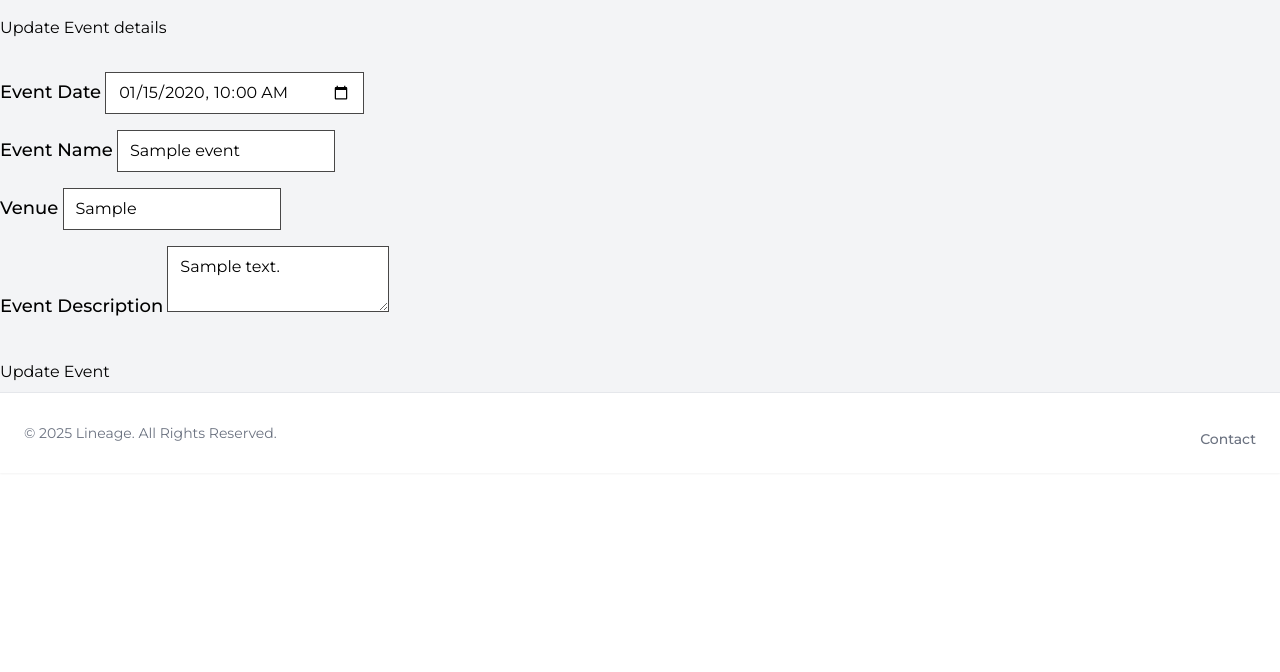
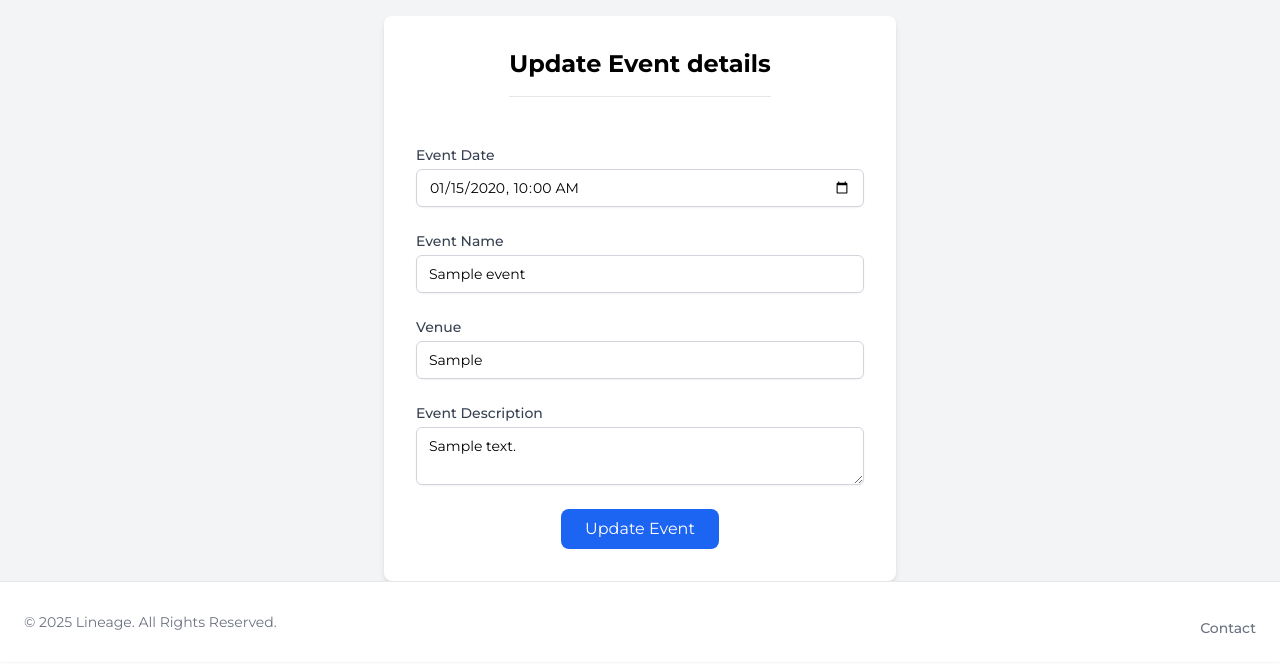
Before and after one commit to joekariuki3/lineage, a Flask app: page /edit/event/1 in a window 1280 px wide. Shown: the part 64-736 px from the top of the page. Run offline with Flask 3, Linux system fonts and the light colour scheme; a user stored in the database is signed in; tables that the repository leaves empty hold one stand-in row (values such as "Sample post"); some libraries are stand-ins or nearby versions.

Commit message:
refactored edit event template to use tailwind style and improve the design

```diff
--- a/templates/edit_event.html
+++ b/templates/edit_event.html
@@ -1,76 +1,88 @@
 {% extends "base.html" %}
 
 {% block content %}
-<div class="content-section container col-md-6 mt-auto mb-auto ">
+<div class="max-w-lg mx-auto bg-white p-8 rounded-lg shadow-md">
     <form action="" method="post" novalidate>
         {{ form.hidden_tag() }}
-        <fieldset class="form-group">
-            <legend class="border-bottom mb-4 mt-4">
-                <h3 class="fw-bold text-center">{{title}}</h3>
-            </legend>
-            <div class="form-group mt-4">
-                {{ form.date.label(class="form-control-lable")}}
+        <fieldset class="space-y-6">
+            <legend class="text-2xl font-bold border-b pb-4 text-center">{{ title }}</legend>
 
-                <!-- if errors -->
-                {% if form.date.errors%}
-                {{ form.date(class="form-control form-control-lg is-invalid", value=event.event_date) }}
-                <div class="invalid-feedback">
+            <!-- Date Input -->
+            <div class="mt-6">
+                {{ form.date.label(class="block text-sm font-medium text-gray-700") }}
+
+                {% if form.date.errors %}
+                {{ form.date(class="mt-1 block w-full rounded-md border-red-500 shadow-sm focus:border-indigo-500
+                focus:ring-indigo-500 sm:text-sm", value=event.event_date) }}
+                <p class="text-red-500 text-sm mt-2">
                     {% for error in form.date.errors %}
                     <span>{{ error }}</span>
                     {% endfor %}
-                </div>
+                </p>
                 {% else %}
-                {{ form.date(class="form-control form-control-lg", value=event.event_date) }}
+                {{ form.date(class="mt-1 block w-full rounded-md border-gray-300 shadow-sm focus:border-indigo-500
+                focus:ring-indigo-500 sm:text-sm", value=event.event_date) }}
                 {% endif %}
             </div>
-            <div class="form-group mt-4">
-                {{ form.name.label(class="form-control-lable")}}
 
-                <!-- if errors -->
-                {% if form.name.errors%}
-                {{ form.name(class="form-control form-control-lg is-invalid", value = event.event_name) }}
-                <div class="invalid-feedback">
+            <!-- Name Input -->
+            <div>
+                {{ form.name.label(class="block text-sm font-medium text-gray-700") }}
+
+                {% if form.name.errors %}
+                {{ form.name(class="mt-1 block w-full rounded-md border-red-500 shadow-sm focus:border-indigo-500
+                focus:ring-indigo-500 sm:text-sm", value=event.event_name) }}
+                <p class="text-red-500 text-sm mt-2">
                     {% for error in form.name.errors %}
                     <span>{{ error }}</span>
                     {% endfor %}
-                </div>
+                </p>
                 {% else %}
-                {{ form.name(class="form-control form-control-lg", value = event.event_name) }}
+                {{ form.name(class="mt-1 block w-full rounded-md border-gray-300 shadow-sm focus:border-indigo-500
+                focus:ring-indigo-500 sm:text-sm", value=event.event_name) }}
                 {% endif %}
             </div>
-            <div class="form-group mt-4">
-                {{ form.location.label(class="form-control-lable")}}
 
-                <!-- if errors -->
-                {% if form.location.errors%}
-                {{ form.location(class="form-control form-control-lg is-invalid", value = event.location) }}
-                <div class="invalid-feedback">
+            <!-- Location Input -->
+            <div>
+                {{ form.location.label(class="block text-sm font-medium text-gray-700") }}
+
+                {% if form.location.errors %}
+                {{ form.location(class="mt-1 block w-full rounded-md border-red-500 shadow-sm focus:border-indigo-500
+                focus:ring-indigo-500 sm:text-sm", value=event.location) }}
+                <p class="text-red-500 text-sm mt-2">
                     {% for error in form.location.errors %}
                     <span>{{ error }}</span>
                     {% endfor %}
-                </div>
+                </p>
                 {% else %}
-                {{ form.location(class="form-control form-control-lg", value = event.location) }}
+                {{ form.location(class="mt-1 block w-full rounded-md border-gray-300 shadow-sm focus:border-indigo-500
+                focus:ring-indigo-500 sm:text-sm", value=event.location) }}
                 {% endif %}
             </div>
-            <div class="form-group mt-4">
-                {{ form.description.label(class="form-control-lable")}}
 
-                <!-- if errors -->
-                {% if form.description.errors%}
-                {{ form.description(class="form-control form-control-lg is-invalid") }}
-                <div class="invalid-feedback">
+            <!-- Description Input -->
+            <div>
+                {{ form.description.label(class="block text-sm font-medium text-gray-700") }}
+
+                {% if form.description.errors %}
+                {{ form.description(class="mt-1 block w-full rounded-md border-red-500 shadow-sm focus:border-indigo-500
+                focus:ring-indigo-500 sm:text-sm") }}
+                <p class="text-red-500 text-sm mt-2">
                     {% for error in form.description.errors %}
                     <span>{{ error }}</span>
                     {% endfor %}
-                </div>
+                </p>
                 {% else %}
-                {{ form.description(class="form-control form-control-lg") }}
+                {{ form.description(class="mt-1 block w-full rounded-md border-gray-300 shadow-sm
+                focus:border-indigo-500 focus:ring-indigo-500 sm:text-sm") }}
                 {% endif %}
             </div>
-            <br>
-            <div class="form-group mt-4 mb-2 d-flex justify-content-center">
-                {{ form.submit(class="btn btn-lg btn-primary ", value = 'Update Event') }}
+
+            <!-- Submit Button -->
+            <div class="flex justify-center">
+                {{ form.submit(class="bg-blue-600 text-white py-2 px-6 rounded-lg hover:bg-blue-700 focus:outline-none
+                focus:ring-2 focus:ring-blue-500 focus:ring-opacity-50", value='Update Event') }}
             </div>
         </fieldset>
     </form>
```
